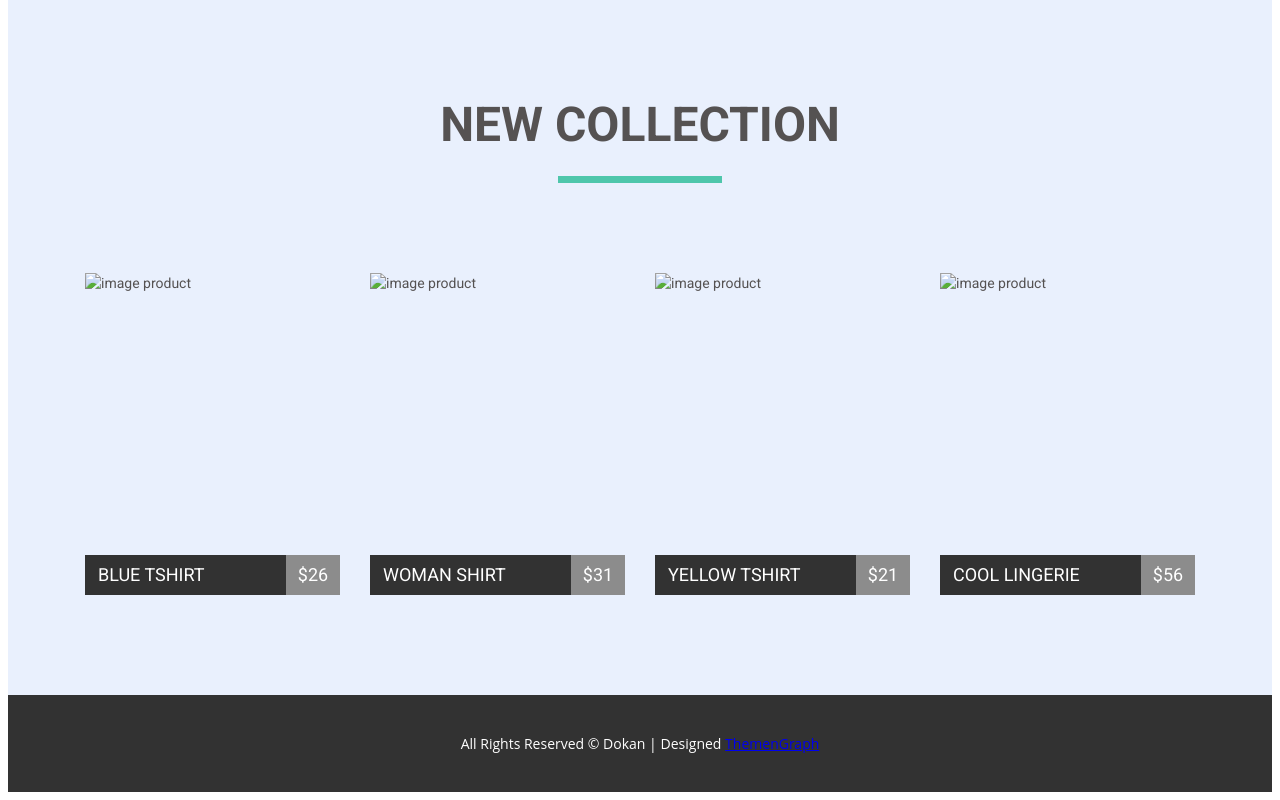
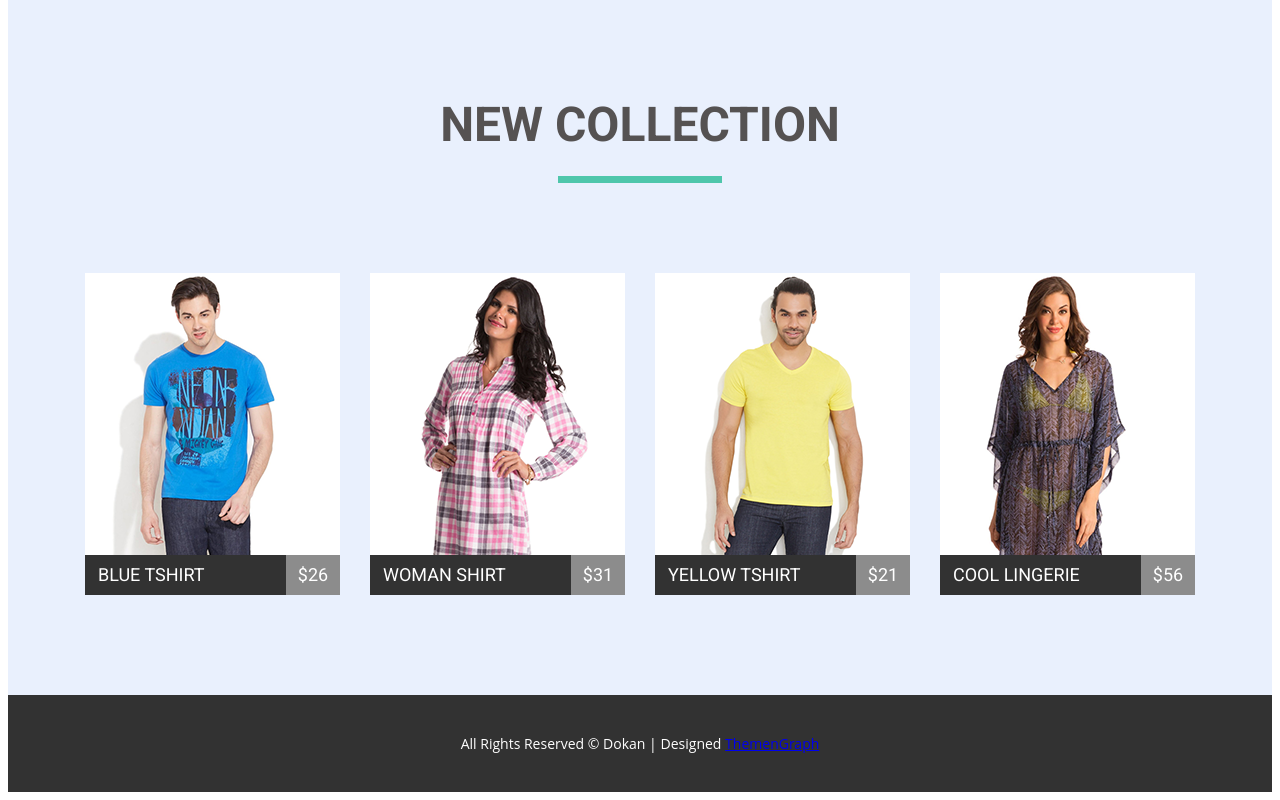
Before and after one commit to ssavelko/https-ssavelko.github.io, a plain HTML site: page html-css/module-05/index.html in a window 1280 px wide. Shown: the part 682-1482 px from the top of the page. Drawn offline with Linux system fonts and the light colour scheme.

Commit message:
second version

```diff
--- a/html-css/module-05/index.html
+++ b/html-css/module-05/index.html
@@ -39,7 +39,7 @@
             <h2 class="headline-collection">New Collection</h2>
         <div class="collection-cart clearfix">
           <div class="cart-content">
-            <img src="img/produсt1.png" alt="image product"/>
+            <img src="img/product1.png" alt="image product"/>
             <div class="overlay">
               <div class="social-icons">
                 <button class="icon-heart"></button>
@@ -54,7 +54,7 @@
         </div>
         <div class="collection-cart clearfix">
                 <div class="cart-content">
-                  <img src=".img/produсt2.png" alt="image product"/>
+                  <img src="img/product2.png" alt="image product"/>
                   <div class="overlay clearfix">
                     <div class="social-icons">
                       <button class="icon-heart"></button>
@@ -69,7 +69,7 @@
         </div>
         <div class="collection-cart clearfix">
                     <div class="cart-content">
-                      <img src="..img/produсt3.png" alt="image product"/>
+                      <img src="img/product3.png" alt="image product"/>
                       <div class="overlay">
                         <div class="social-icons">
                           <button class="icon-heart"></button>
@@ -84,7 +84,7 @@
         </div>
         <div class="collection-cart clearfix">
                         <div class="cart-content">
-                          <img src="..img/produсt4.png" alt="image product"/>
+                          <img src="img/product4.png" alt="image product"/>
                           <div class="overlay">
                             <div class="social-icons">
                               <button class="icon-heart"></button>
```
